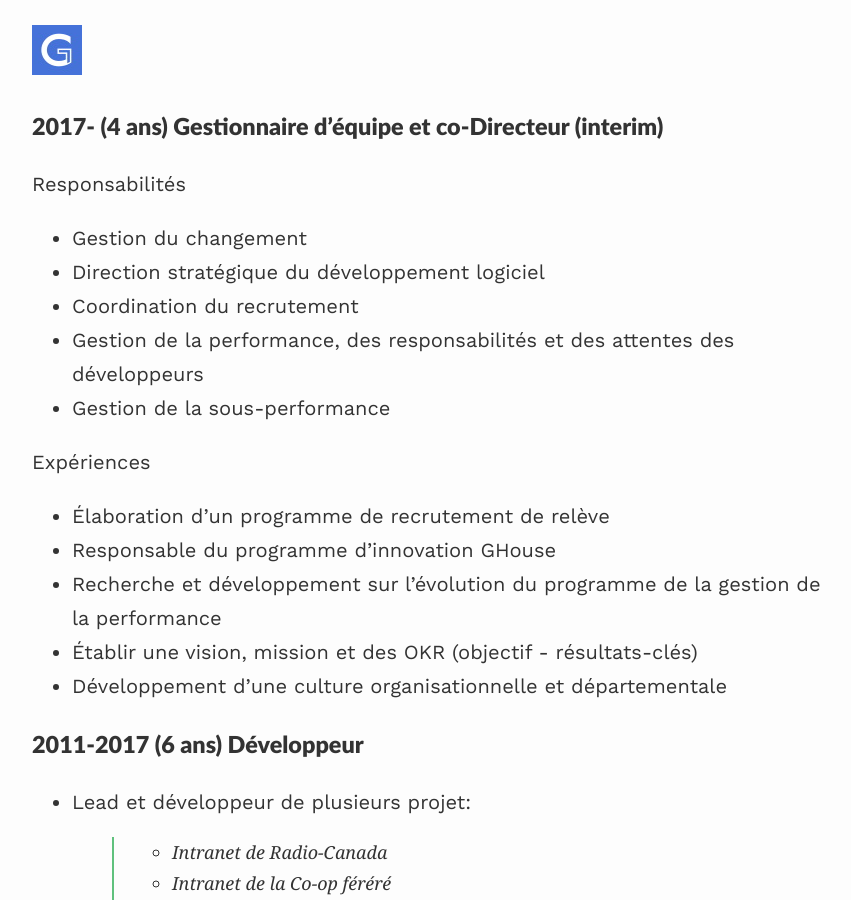
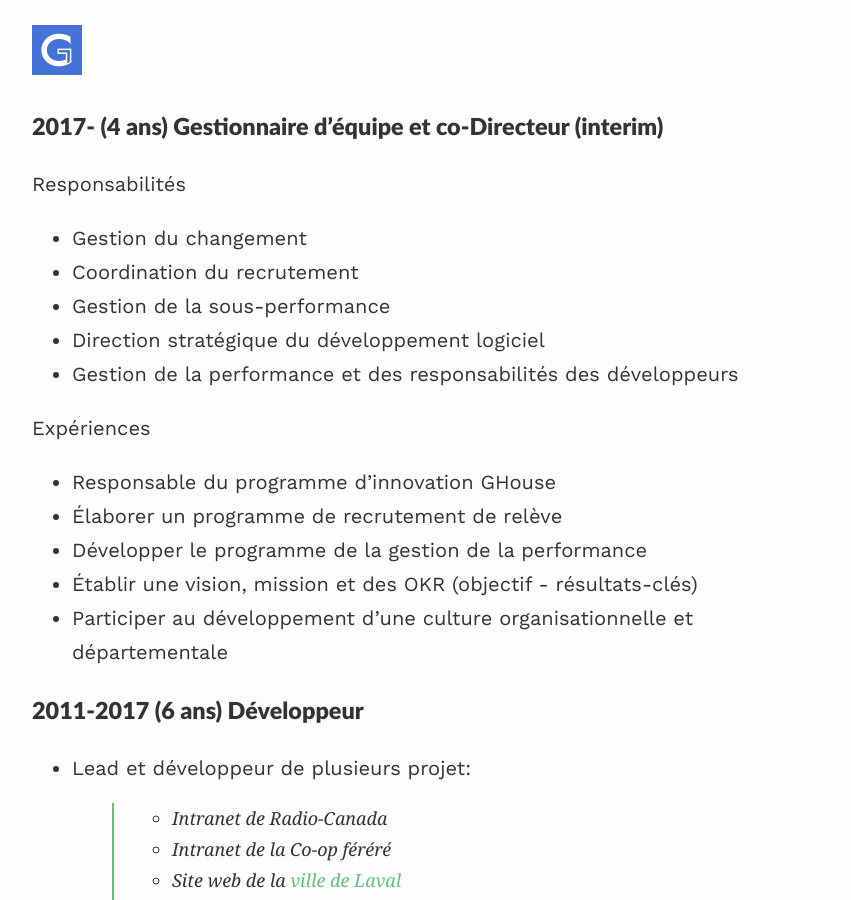
Before and after one commit to drdeteck/Me2, a Jekyll site: the page built from cv.md, in a window 1280 px wide and 900 px high, scrolled down 609 px. Shown: the whole window, without its empty margins (208-1059 px from the left). Built offline with Jekyll 4.4.1, drawn with Linux system fonts in a browser that asks for light colours; nearby versions of some CDN libraries; formulas are drawn with MathJax 3.

Commit message:
Update cv.md

```diff
--- a/cv.md
+++ b/cv.md
@@ -15,17 +15,18 @@ GSoft
 ### 2017- (4 ans) **Gestionnaire d’équipe et co-Directeur (interim)** ###
 Responsabilités
 -	Gestion du changement
+-	Coordination du recrutement
+-	Gestion de la sous-performance
 -	Direction stratégique du développement logiciel
--	Coordination du recrutement
--	Gestion de la performance, des responsabilités et des attentes des développeurs
--	Gestion de la sous-performance
+-	Gestion de la performance et des responsabilités des développeurs
+
 
 Expériences
--	Élaboration d’un programme de recrutement de relève
 -	Responsable du programme d'innovation GHouse
--	Recherche et développement sur l'évolution du programme de la gestion de la performance
+-	Élaborer un programme de recrutement de relève
+-	Développer le programme de la gestion de la performance
 -	Établir une vision, mission et des OKR (objectif - résultats-clés)
--	Développement d'une culture organisationnelle et départementale
+-	Participer au développement d'une culture organisationnelle et départementale
 
 
 ### 2011-2017 (6 ans) **Développeur** ###
```
